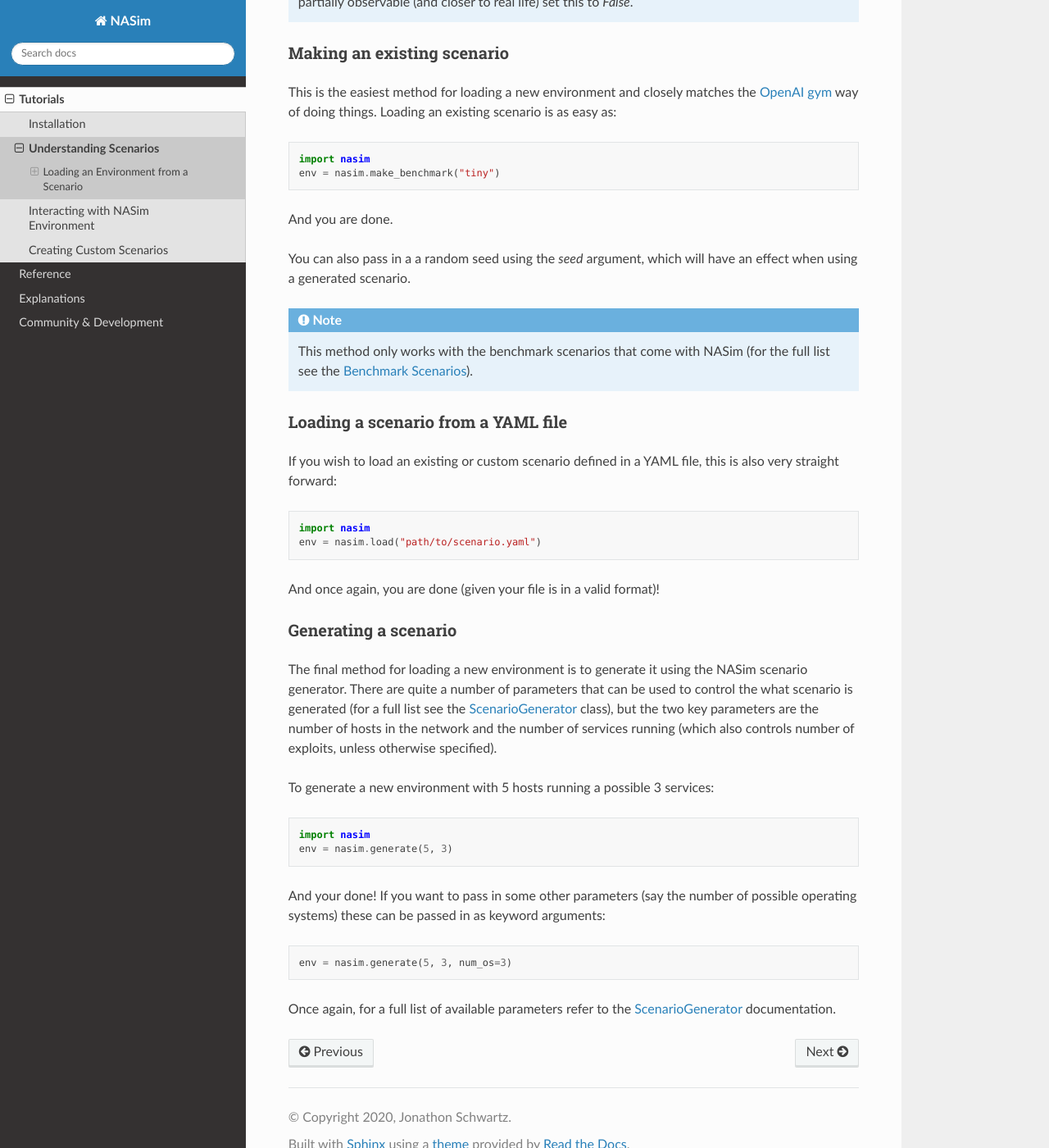
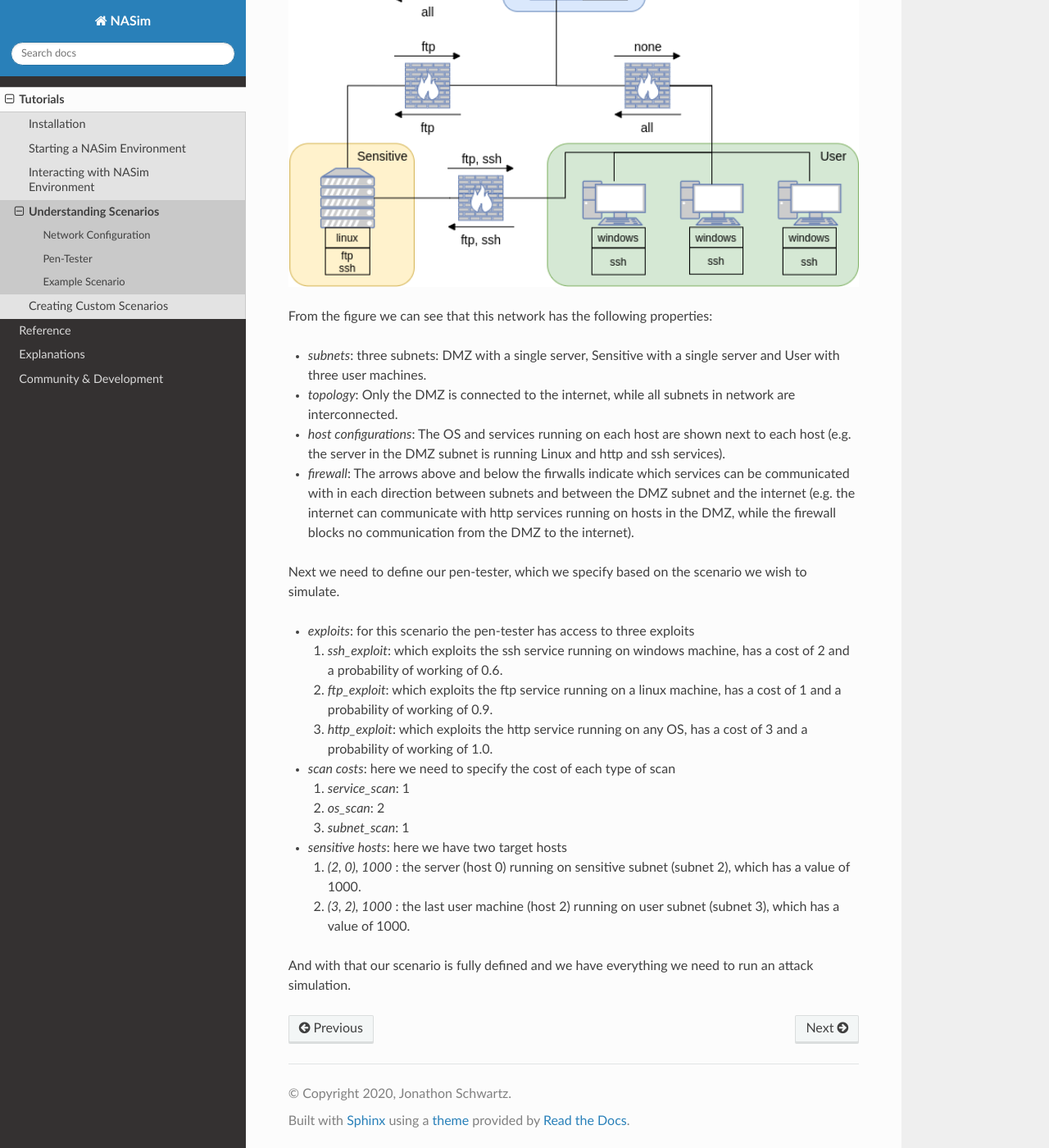
Before and after one commit to Jjschwartz/NetworkAttackSimulator, a Sphinx documentation site: the page built from docs/source/tutorials/scenarios.rst, in a window 1280 px wide and 1400 px high, scrolled down 962 px. Shown: the whole window at 82% size. Built offline with Sphinx 7.4.7 and the Read the Docs theme 2.0.0, drawn with Linux system fonts in a browser that asks for light colours; pages that are not in the unit, such as notebooks, are missing from menus; some of the changed text lies outside the part shown.

Commit message:
Added docs for understanding scenarios

```diff
--- a/docs/source/tutorials/environment.rst
+++ b/docs/source/tutorials/environment.rst
@@ -3,13 +3,13 @@
 Interacting with NASim Environment
 ==================================
 
-Assuming you understand scenarios and are comfortable loading an environment from a scenario (see :ref:`scenarios_tute` if not), then interacting with a NASim Environment is very easy and follows the same interface as `OpenAI gym <https://github.com/openai/gym>`_.
+Assuming you are comfortable loading an environment from a scenario (see :ref:`loading_tute` if not), then interacting with a NASim Environment is very easy and follows the same interface as `OpenAI gym <https://github.com/openai/gym>`_.
 
 
 Starting the environment
 ------------------------
 
-First things is loading the environment::
+First thing is simply loading the environment::
 
   import nasim
   # load my environment in the desired way (make_benchmark, load, generate)
--- a/docs/source/tutorials/index.rst
+++ b/docs/source/tutorials/index.rst
@@ -7,6 +7,7 @@ Tutorials
     :maxdepth: 1
 
     installation
+    loading
+    environment
     scenarios
-    environment
     creating_scenarios
--- a/docs/source/tutorials/scenarios.rst
+++ b/docs/source/tutorials/scenarios.rst
@@ -3,76 +3,62 @@
 Understanding Scenarios
 =======================
 
-A scenario in NASim defines all the necessary properties for creating a network environment. Scenarios can be generated using the scenario generator or can be constructed manually using a .YAML file.
+A scenario in NASim defines all the necessary properties for creating a network environment. Each scenario definition can be broken down into two components: the network configuration and the pen-tester.
 
-Each scenario definition can be broken down into two components: the network configuration and the pen-tester .
+Network Configuration
+---------------------
 
 The network configuration is defined by a the following properties:
 
-- subnets: the number and size of the subnets in the network
-- topology: how the different subnets in the network are connected
-- host_configurations: what OS and services are running on each host in the network
-- firewall: which communication is prevented between subnets
+- *subnets*: the number and size of the subnets in the network.
+- *topology*: how the different subnets in the network are connected
+- *host configurations*: what OS and services are running on each host in the network
+- *firewall*: which communication is prevented between subnets
+
+
+Pen-Tester
+----------
 
 The pen-tester is defined by:
 
-- exploits: the set of exploits available to the pen-tester
-- sensitive_hosts: the target hosts on the network and their value
-- scan_costs: the cost of performing each type of scan (service, OS, and subnet)
+- *exploits*: the set of exploits available to the pen-tester
+- *scan costs*: the cost of performing each type of scan (service, OS, and subnet)
+- *sensitive hosts*: the target hosts on the network and their value
 
-The details of how each property of a scenario definition is represented is detailed below. However, if you would prefer to just get started, there are also a number of predefined scenarios available (see :ref:`make_existing` and :ref:`benchmark_scenarios` below).
+Example Scenario
+----------------
 
-.. _`loading_env`:
+To illustrate these properties here we show an example scenario, where the aim of the pen-tester is to excract sensitive documents from the server in the sensitive subnet and one of the user hosts.
 
-Loading an Environment from a Scenario
---------------------------------------
+The figure below shows the the layout of our example network.
 
-NASim Environments can be constructed from scenarios in three ways: making an existing scenario, loading from a .yaml file, and generating from parameters.
+.. image:: example_network.png
+  :width: 700
 
-.. note:: Each of the methods described below also accept a `fully_obs` boolen argument that dictates the observability mode of the new environment, by default it is `True`. To make the environment partially observable (and closer to real life) set this to `False`.
+From the figure we can see that this network has the following properties:
 
+- *subnets*: three subnets: DMZ with a single server, Sensitive with a single server and User with three user machines.
+- *topology*: Only the DMZ is connected to the internet, while all subnets in network are interconnected.
+- *host configurations*: The OS and services running on each host are shown next to each host (e.g. the server in the DMZ subnet is running Linux and http and ssh services).
+- *firewall*: The arrows above and below the firwalls indicate which services can be communicated with in each direction between subnets and between the DMZ subnet and the internet (e.g. the internet can communicate with http services running on hosts in the DMZ, while the firewall blocks no communication from the DMZ to the internet).
 
-.. _`make_existing`:
+Next we need to define our pen-tester, which we specify based on the scenario we wish to simulate.
 
-Making an existing scenario
-^^^^^^^^^^^^^^^^^^^^^^^^^^^
+- *exploits*: for this scenario the pen-tester has access to three exploits
 
-This is the easiest method for loading a new environment and closely matches the `OpenAI gym <https://github.com/openai/gym>`_ way of doing things. Loading an existing scenario is as easy as::
+  1. *ssh_exploit*: which exploits the ssh service running on windows machine, has a cost of 2 and a probability of working of 0.6.
+  2. *ftp_exploit*: which exploits the ftp service running on a linux machine, has a cost of 1 and a probability of working of 0.9.
+  3. *http_exploit*: which exploits the http service running on any OS, has a cost of 3 and a probability of working of 1.0.
 
-  import nasim
-  env = nasim.make_benchmark("tiny")
+- *scan costs*: here we need to specify the cost of each type of scan
 
-And you are done.
+  1. *service_scan*: 1
+  2. *os_scan*: 2
+  3. *subnet_scan*: 1
 
-You can also pass in a a random seed using the `seed` argument, which will have an effect when using a generated scenario.
+- *sensitive hosts*: here we have two target hosts
 
-.. note::  This method only works with the benchmark scenarios that come with NASim (for the full list see the :ref:`benchmark_scenarios`).
+  1. *(2, 0), 1000* : the server (host 0) running on sensitive subnet (subnet 2), which has a value of 1000.
+  2. *(3, 2), 1000* : the last user machine (host 2) running on user subnet (subnet 3), which has a value of 1000.
 
-
-Loading a scenario from a YAML file
-^^^^^^^^^^^^^^^^^^^^^^^^^^^^^^^^^^^
-
-If you wish to load an existing or custom scenario defined in a YAML file, this is also very straight forward::
-
-  import nasim
-  env = nasim.load("path/to/scenario.yaml")
-
-And once again, you are done (given your file is in a valid format)!
-
-
-Generating a scenario
-^^^^^^^^^^^^^^^^^^^^^
-
-The final method for loading a new environment is to generate it using the NASim scenario generator. There are quite a number of parameters that can be used to control the what scenario is generated (for a full list see the :ref:`scenario_generator` class), but the two key parameters are the number of hosts in the network and the number of services running (which also controls number of exploits, unless otherwise specified).
-
-To generate a new environment with 5 hosts running a possible 3 services::
-
-  import nasim
-  env = nasim.generate(5, 3)
-
-And your done! If you want to pass in some other parameters (say the number of possible operating systems) these can be passed in as keyword arguments::
-
-  env = nasim.generate(5, 3, num_os=3)
-
-
-Once again, for a full list of available parameters refer to the :ref:`scenario_generator` documentation.
+And with that our scenario is fully defined and we have everything we need to run an attack simulation.
```
Also changed, not shown: docs/source/tutorials/loading.rst (added, +70 -0 lines), docs/source/tutorials/example_network.png (added), 1 other file.
